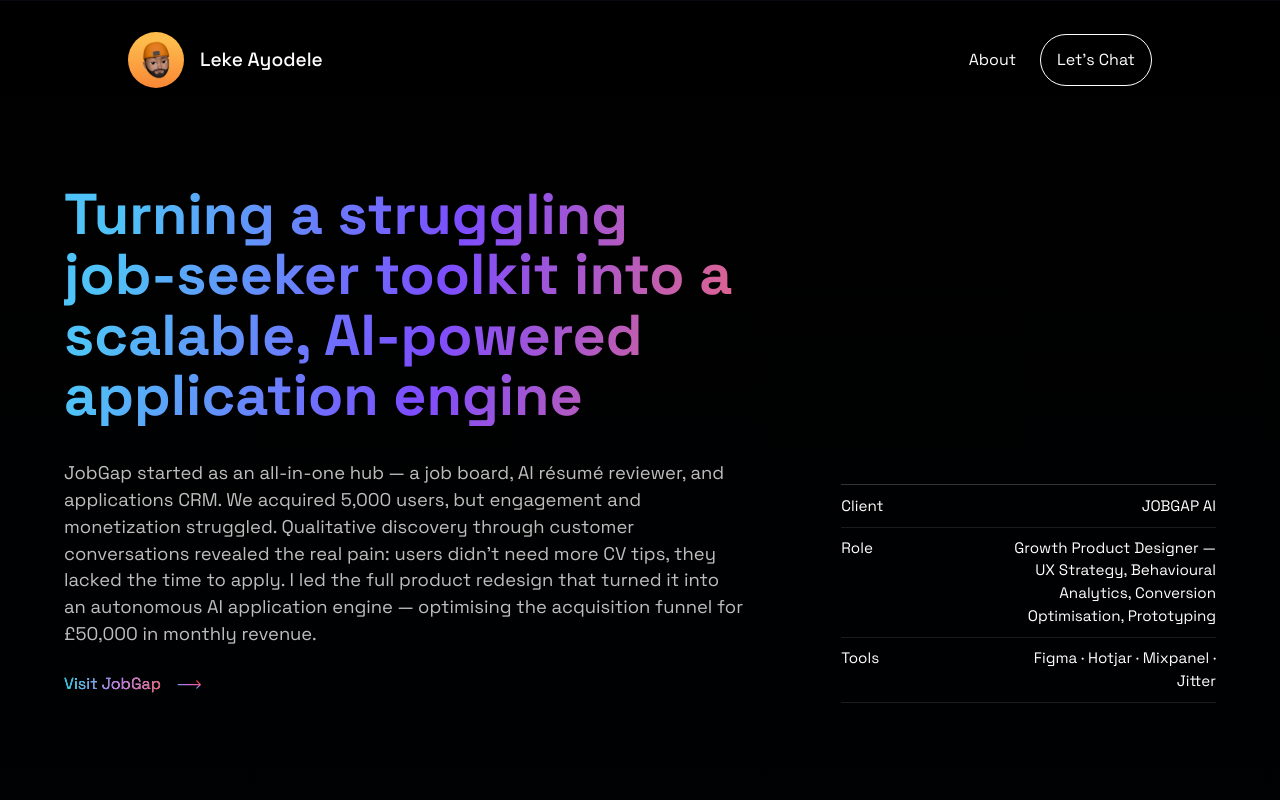
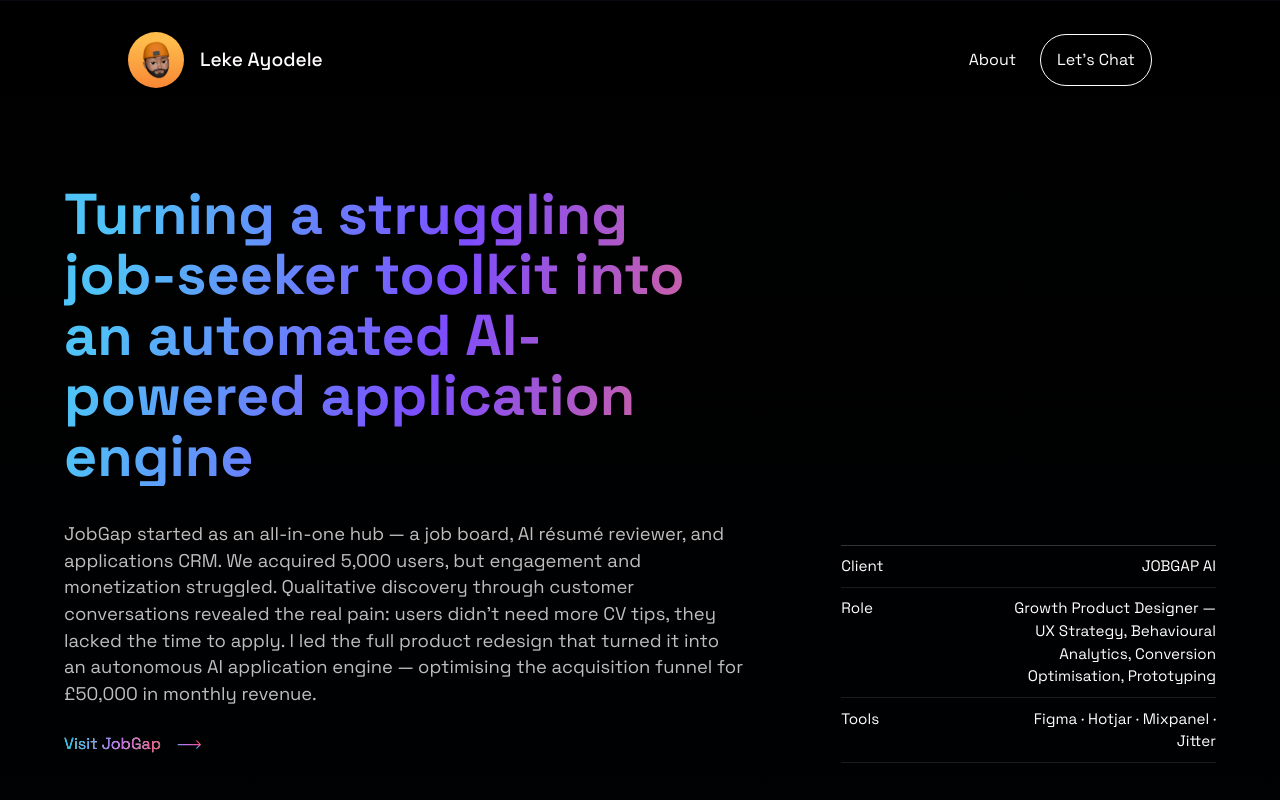
Before and after one commit to Ayodele-Gabriel/LekePortfolio, a Next.js app: page /jobgap in a window 1280 px wide. Shown: the top 800 px of the page. Built offline with nearby package versions, Linux system fonts and the light colour scheme.

Commit message:
fix: correct next-videos wrapper so webp imports load correctly

```diff
--- a/next.config.js
+++ b/next.config.js
@@ -1,7 +1,6 @@
 const withVideos = require("next-videos");
 
-module.exports = {
-  withVideos: withVideos(),
+module.exports = withVideos({
   reactStrictMode: true,
   images: {
     remotePatterns: [
@@ -13,4 +12,4 @@ module.exports = {
       },
     ],
   },
-};
+});
--- a/pages/index.js
+++ b/pages/index.js
@@ -56,7 +56,7 @@ export default function Home() {
           <div className="item--row">
             <div className="col--2">
               <h1>
-                Turning a struggling job-seeker toolkit into a scalable,
+                Turning a struggling job-seeker toolkit into an automated
                 AI-powered application engine
               </h1>
               <ol className="details">
--- a/pages/jobgap.js
+++ b/pages/jobgap.js
@@ -41,7 +41,7 @@ export default function JobGap() {
       {/* ─── HERO ─────────────────────────────────────────── */}
       <section className="jumbotron--item">
         <h1>
-          Turning a struggling job-seeker toolkit into a scalable, AI-powered
+          Turning a struggling job-seeker toolkit into an automated AI-powered
           application engine
         </h1>
         <div className="item-row">
```
